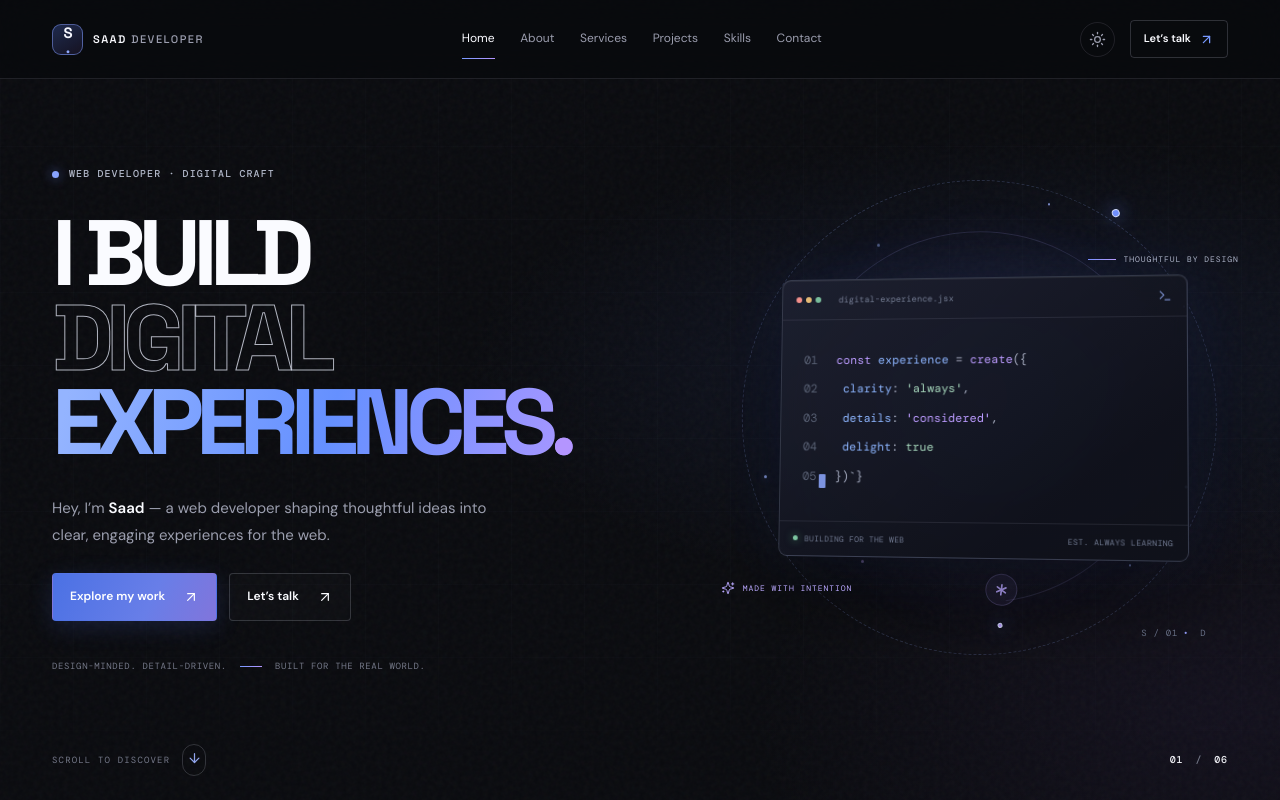
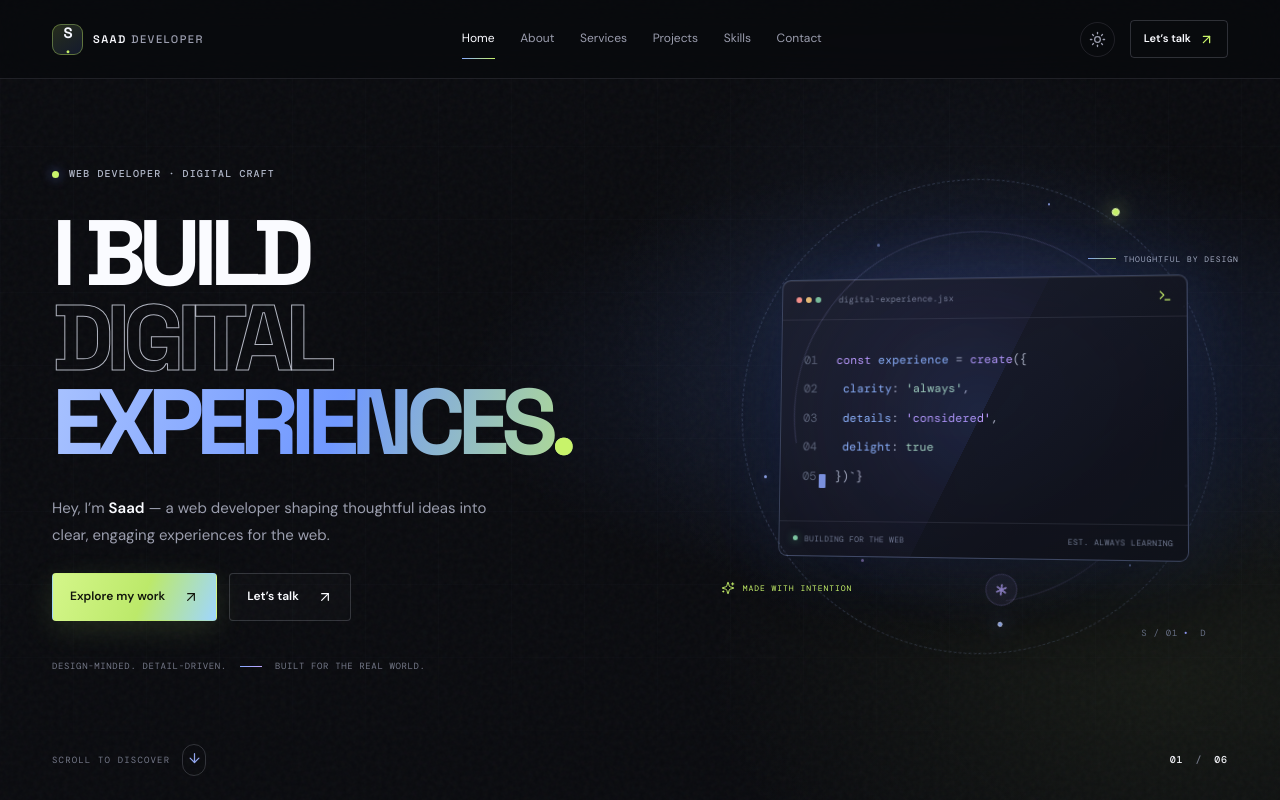
Before and after one commit to saadsiddiqui1974-beep/saad-portfolio, a React (Vite) app: page / in a window 1280 px wide. Shown: the top 800 px of the page. Built offline with nearby package versions, Linux system fonts and the light colour scheme.

Commit message:
Polish futuristic hero interactions and visual system

```diff
--- a/src/App.jsx
+++ b/src/App.jsx
@@ -2,49 +2,32 @@ import { useEffect, useRef, useState } from 'react'
 import { AnimatePresence, MotionConfig, motion, useReducedMotion } from 'framer-motion'
 import { ArrowUp, Loader2 } from 'lucide-react'
 import { SiteHeader } from './components/SiteHeader.jsx'
-import {
-  AboutSection,
-  ContactSection,
-  Footer,
-  HeroSection,
-  ProjectsSection,
-  ServicesSection,
-  SkillsSection,
-} from './sections.jsx'
+import { AboutSection, ContactSection, Footer, HeroSection, ProjectsSection, ServicesSection, SkillsSection } from './sections.jsx'
 
 function useScrollProgress() {
   const [state, setState] = useState({ progress: 0, visible: false })
-
   useEffect(() => {
     let frame = 0
     const update = () => {
       cancelAnimationFrame(frame)
       frame = requestAnimationFrame(() => {
         const maxScroll = document.documentElement.scrollHeight - window.innerHeight
-        const next = maxScroll > 0 ? (window.scrollY / maxScroll) * 100 : 0
-        setState({ progress: Math.min(100, next), visible: window.scrollY > 640 })
+        setState({ progress: maxScroll > 0 ? Math.min(100, (window.scrollY / maxScroll) * 100) : 0, visible: window.scrollY > 640 })
       })
     }
     update()
     window.addEventListener('scroll', update, { passive: true })
     window.addEventListener('resize', update)
-    return () => {
-      cancelAnimationFrame(frame)
-      window.removeEventListener('scroll', update)
-      window.removeEventListener('resize', update)
-    }
+    return () => { cancelAnimationFrame(frame); window.removeEventListener('scroll', update); window.removeEventListener('resize', update) }
   }, [])
-
   return state
 }
 
 function CursorFollower({ enabled }) {
   const dotRef = useRef(null)
   const ringRef = useRef(null)
-
   useEffect(() => {
     if (!enabled || window.matchMedia('(pointer: coarse)').matches) return
-
     let raf = 0
     const move = (event) => {
       cancelAnimationFrame(raf)
@@ -55,14 +38,8 @@ function CursorFollower({ enabled }) {
         document.documentElement.classList.add('custom-cursor-on')
       })
     }
-    const hover = (event) => {
-      const target = event.target.closest('a, button, input, textarea, [data-cursor-hover]')
-      document.documentElement.classList.toggle('custom-cursor-hover', Boolean(target))
-    }
-    const leave = () => {
-      document.documentElement.classList.remove('custom-cursor-on', 'custom-cursor-hover')
-    }
-
+    const hover = (event) => document.documentElement.classList.toggle('custom-cursor-hover', Boolean(event.target.closest('a, button, input, textarea, [data-cursor-hover]')))
+    const leave = () => document.documentElement.classList.remove('custom-cursor-on', 'custom-cursor-hover')
     window.addEventListener('pointermove', move, { passive: true })
     window.addEventListener('pointerover', hover, { passive: true })
     document.documentElement.addEventListener('pointerleave', leave)
@@ -74,56 +51,54 @@ function CursorFollower({ enabled }) {
       document.documentElement.classList.remove('custom-cursor-on', 'custom-cursor-hover')
     }
   }, [enabled])
+  if (!enabled) return null
+  return <div className="cursor-layer" aria-hidden="true"><div className="cursor-dot" ref={dotRef} /><div className="cursor-ring" ref={ringRef} /></div>
+}
 
-  if (!enabled) return null
-  return (
-    <div className="cursor-layer" aria-hidden="true">
-      <div className="cursor-dot" ref={dotRef} />
-      <div className="cursor-ring" ref={ringRef} />
-    </div>
-  )
+function HeroPointerField({ enabled }) {
+  useEffect(() => {
+    const root = document.documentElement
+    if (!enabled || window.matchMedia('(pointer: coarse)').matches) {
+      root.style.setProperty('--pointer-x', '50%')
+      root.style.setProperty('--pointer-y', '50%')
+      return
+    }
+    let frame = 0
+    const move = (event) => {
+      cancelAnimationFrame(frame)
+      frame = requestAnimationFrame(() => {
+        root.style.setProperty('--pointer-x', `${event.clientX}px`)
+        root.style.setProperty('--pointer-y', `${event.clientY}px`)
+        const hero = document.querySelector('.hero')
+        if (!hero) return
+        const rect = hero.getBoundingClientRect()
+        const x = (event.clientX - rect.left) / rect.width - 0.5
+        const y = (event.clientY - rect.top) / rect.height - 0.5
+        root.style.setProperty('--hero-tilt-x', `${(y * -3.2).toFixed(2)}deg`)
+        root.style.setProperty('--hero-tilt-y', `${(x * 4.2).toFixed(2)}deg`)
+      })
+    }
+    const reset = () => {
+      root.style.setProperty('--hero-tilt-x', '0deg')
+      root.style.setProperty('--hero-tilt-y', '0deg')
+    }
+    window.addEventListener('pointermove', move, { passive: true })
+    window.addEventListener('blur', reset)
+    return () => { cancelAnimationFrame(frame); window.removeEventListener('pointermove', move); window.removeEventListener('blur', reset); reset() }
+  }, [enabled])
+  return null
 }
 
 function LoadingScreen({ reduceMotion }) {
-  return (
-    <motion.div
-      className="loader-screen"
-      initial={{ opacity: 1 }}
-      exit={{ opacity: 0, transition: { duration: reduceMotion ? 0.01 : 0.42, ease: 'easeInOut' } }}
-      role="status"
-      aria-label="Loading portfolio"
-    >
+  return <motion.div className="loader-screen" initial={{ opacity: 1 }} exit={{ opacity: 0, transition: { duration: reduceMotion ? 0.01 : 0.42, ease: 'easeInOut' } }} role="status" aria-label="Loading portfolio">
     <div className="loader-mark" aria-hidden="true"><span>S</span></div>
     <div className="loader-name">SAAD <span>DEVELOPER</span></div>
     {!reduceMotion && <Loader2 className="loader-spin" size={16} aria-hidden="true" />}
   </motion.div>
-  )
 }
 
 function BackToTop({ visible, reduceMotion }) {
-  const scrollToTop = () => {
-    if (reduceMotion) window.scrollTo(0, 0)
-    else window.scrollTo({ top: 0, behavior: 'smooth' })
-  }
-  return (
-    <AnimatePresence>
-      {visible && (
-        <motion.button
-          className="back-to-top"
-          type="button"
-          onClick={scrollToTop}
-          aria-label="Back to top"
-          initial={{ opacity: 0, y: 14 }}
-          animate={{ opacity: 1, y: 0 }}
-          exit={{ opacity: 0, y: 10 }}
-          transition={{ duration: reduceMotion ? 0.01 : 0.24 }}
-          whileHover={reduceMotion ? undefined : { y: -3 }}
-        >
-          <ArrowUp size={17} strokeWidth={1.8} />
-        </motion.button>
-      )}
-    </AnimatePresence>
-  )
+  return <AnimatePresence>{visible && <motion.button className="back-to-top" type="button" onClick={() => window.scrollTo({ top: 0, behavior: reduceMotion ? 'auto' : 'smooth' })} aria-label="Back to top" initial={{ opacity: 0, y: 14 }} animate={{ opacity: 1, y: 0 }} exit={{ opacity: 0, y: 10 }} transition={{ duration: reduceMotion ? 0.01 : 0.24 }} whileHover={reduceMotion ? undefined : { y: -3 }}><ArrowUp size={17} strokeWidth={1.8} /></motion.button>}</AnimatePresence>
 }
 
 export default function App() {
@@ -131,39 +106,23 @@ export default function App() {
   const [theme, setTheme] = useState('dark')
   const [loading, setLoading] = useState(true)
   const { progress, visible } = useScrollProgress()
-
   useEffect(() => {
-    try {
-      const stored = window.localStorage.getItem('saad-portfolio-theme')
-      if (stored === 'light' || stored === 'dark') setTheme(stored)
-    } catch {
-      // Private browsing settings may block storage; the in-memory toggle still works.
-    }
+    try { const stored = window.localStorage.getItem('saad-portfolio-theme'); if (stored === 'light' || stored === 'dark') setTheme(stored) } catch {}
   }, [])
-
   useEffect(() => {
     document.documentElement.dataset.theme = theme
-    const themeMeta = document.querySelector('meta[name="theme-color"]')
-    if (themeMeta) themeMeta.content = theme === 'dark' ? '#08090d' : '#f2f4f8'
-    try {
-      window.localStorage.setItem('saad-portfolio-theme', theme)
-    } catch {
-      // Theme preference remains active for this visit.
-    }
+    const meta = document.querySelector('meta[name="theme-color"]')
+    if (meta) meta.content = theme === 'dark' ? '#080a0e' : '#f2f4f8'
+    try { window.localStorage.setItem('saad-portfolio-theme', theme) } catch {}
   }, [theme])
-
   useEffect(() => {
-    const timer = window.setTimeout(() => setLoading(false), reduceMotion ? 80 : 780)
+    const timer = window.setTimeout(() => setLoading(false), reduceMotion ? 80 : 650)
     return () => window.clearTimeout(timer)
   }, [reduceMotion])
-
-  return (
-    <MotionConfig reducedMotion="user" transition={{ type: 'spring', stiffness: 120, damping: 24 }}>
+  return <MotionConfig reducedMotion="user" transition={{ type: 'spring', stiffness: 120, damping: 24 }}>
     <a className="skip-link" href="#main">Skip to content</a>
     <div className={`site-shell theme-${theme} min-h-screen`}>
-        <div className="scroll-progress" aria-hidden="true">
-          <motion.div className="scroll-progress__bar" style={{ scaleX: progress / 100 }} />
-        </div>
+      <div className="scroll-progress" aria-hidden="true"><motion.div className="scroll-progress__bar" style={{ scaleX: progress / 100 }} /></div>
       <SiteHeader theme={theme} setTheme={setTheme} reduceMotion={reduceMotion} />
       <main id="main">
         <HeroSection reduceMotion={reduceMotion} />
@@ -175,9 +134,9 @@ export default function App() {
       </main>
       <Footer />
       <BackToTop visible={visible} reduceMotion={reduceMotion} />
+      <HeroPointerField enabled={!reduceMotion} />
       <CursorFollower enabled={!reduceMotion} />
       <AnimatePresence>{loading && <LoadingScreen reduceMotion={reduceMotion} />}</AnimatePresence>
     </div>
   </MotionConfig>
-  )
 }
--- a/src/index.css
+++ b/src/index.css
@@ -666,3 +666,81 @@ img, svg { display: block; }
   .project-card:hover, .project-card:hover .project-art__frame, .service-card:hover .service-icon, .skill-card:hover, .footer-top-link:hover { transform: none; }
   .button:hover svg, .theme-toggle:hover, .menu-toggle:hover { transform: none; }
 }
+
+
+/* FINAL VISUAL PASS — midnight graphite, electric blue and restrained acid-lime */
+:root {
+  --blue: #86a8ff;
+  --blue-bright: #a7c0ff;
+  --violet: #c0a6ff;
+  --accent-lime: #c8f36a;
+  --card-glow: rgba(115, 147, 255, .12);
+}
+:root[data-theme='light'] {
+  --blue: #416be4;
+  --blue-bright: #315bd2;
+  --violet: #7658c7;
+  --accent-lime: #9bc93e;
+}
+.hero {
+  background:
+    radial-gradient(ellipse at 78% 48%, rgba(63, 99, 190, .24), transparent 38%),
+    radial-gradient(ellipse at 91% 85%, rgba(167, 199, 87, .075), transparent 28%),
+    var(--bg);
+}
+.hero::after {
+  content: "";
+  position: absolute;
+  z-index: -1;
+  inset: 0;
+  pointer-events: none;
+  opacity: .72;
+  background: radial-gradient(460px circle at var(--pointer-x, 72%) var(--pointer-y, 42%), rgba(111, 151, 255, .105), transparent 68%);
+  transition: opacity .35s ease;
+}
+.hero-title__line--accent {
+  background-image: linear-gradient(105deg, #a8c2ff 0%, #7098ff 47%, #c7f36b 100%);
+}
+.hero-title__period { color: var(--accent-lime); -webkit-text-fill-color: var(--accent-lime); }
+.button--primary {
+  color: #10140b;
+  background: linear-gradient(112deg, #d4f68a, #bce96a 55%, #9fd6ff);
+  box-shadow: 0 8px 30px rgba(170, 222, 103, .14);
+}
+.button--primary:hover {
+  color: #10140b;
+  background: linear-gradient(112deg, #e3ffad, #c8f47a 55%, #b5e3ff);
+  box-shadow: 0 10px 34px rgba(170, 222, 103, .23);
+}
+.button--secondary:hover { border-color: rgba(200, 243, 106, .6); background: rgba(200, 243, 106, .06); }
+.hero-visual {
+  transform: perspective(1100px) rotateX(var(--hero-tilt-x, 0deg)) rotateY(var(--hero-tilt-y, 0deg));
+  transition: transform .28s cubic-bezier(.2,.75,.25,1);
+  transform-style: preserve-3d;
+  will-change: transform;
+}
+.hero-core {
+  border-color: rgba(164, 190, 255, .28);
+  box-shadow: 0 34px 110px rgba(0,0,0,.48), 0 0 78px rgba(81, 120, 230, .2), inset 0 1px 0 rgba(255,255,255,.09);
+}
+.hero-core__topbar > svg { color: #c8f36a; }
+.orbit--outer { border-color: rgba(169, 195, 255, .2); }
+.orbit__node--one { background: #c8f36a; border-color: #e7ffb2; box-shadow: 0 0 18px rgba(200,243,106,.8); }
+.orbit__node--two { background: #8eafff; }
+.hero-note--bottom { color: #c8f36a; }
+.hero-note__line { background: linear-gradient(90deg, #8eafff, #c8f36a); }
+.status-pip { background: #c8f36a; box-shadow: 0 0 12px rgba(200,243,106,.7); }
+.scroll-progress__bar { background: linear-gradient(90deg, #7198ff, #a5c0ff 58%, #c8f36a); box-shadow: 0 0 12px rgba(137,166,255,.38); }
+.brand-mark { border-color: rgba(200,243,106,.38); background: linear-gradient(145deg, rgba(200,243,106,.16), rgba(80,119,214,.16)); }
+.brand-mark span { color: #c8f36a; }
+.header-contact svg { color: #c8f36a; }
+.nav-active-line { background: linear-gradient(90deg, #88aaff, #c8f36a); }
+.cursor-dot { background: #d7ff8a; box-shadow: 0 0 12px rgba(200,243,106,.85); }
+.cursor-ring { border-color: rgba(174,203,255,.58); }
+.custom-cursor-hover .cursor-ring { border-color: rgba(200,243,106,.9); background: rgba(200,243,106,.09); }
+@media (max-width: 860px) {
+  .hero-visual { transform: none; transition: none; }
+}
+@media (prefers-reduced-motion: reduce) {
+  .hero-visual { transform: none !important; transition: none !important; }
+}
```
Lines whose indentation alone changed are shown as unchanged.
